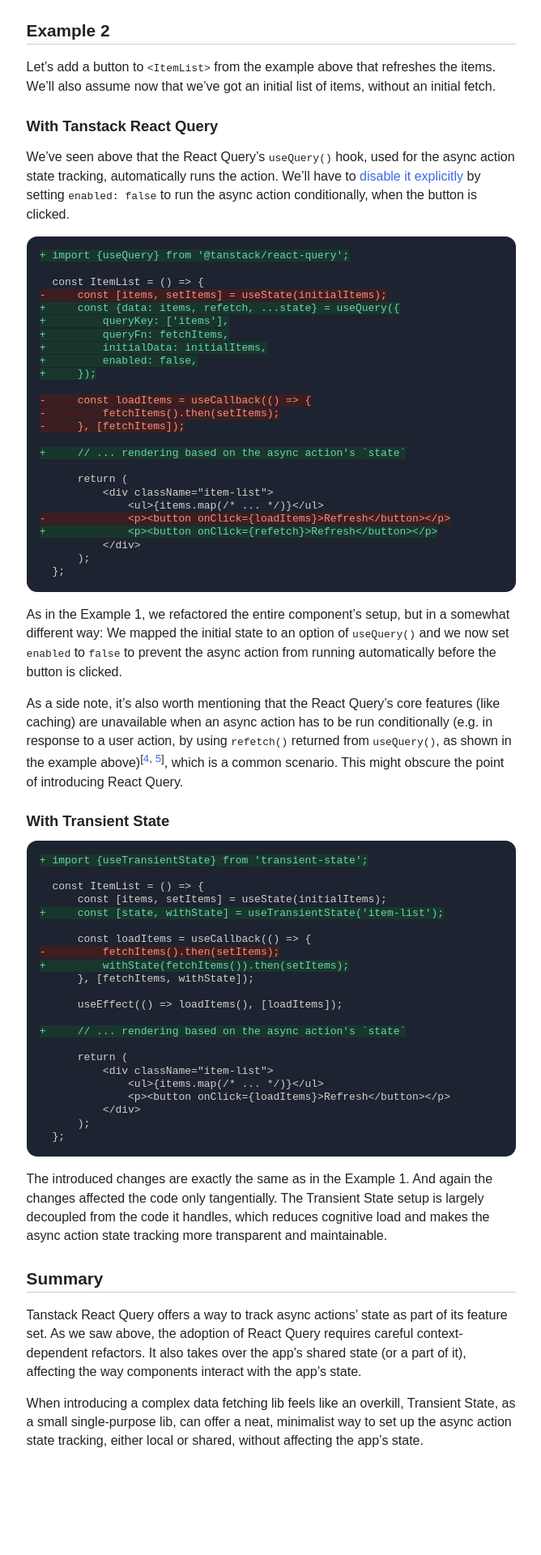
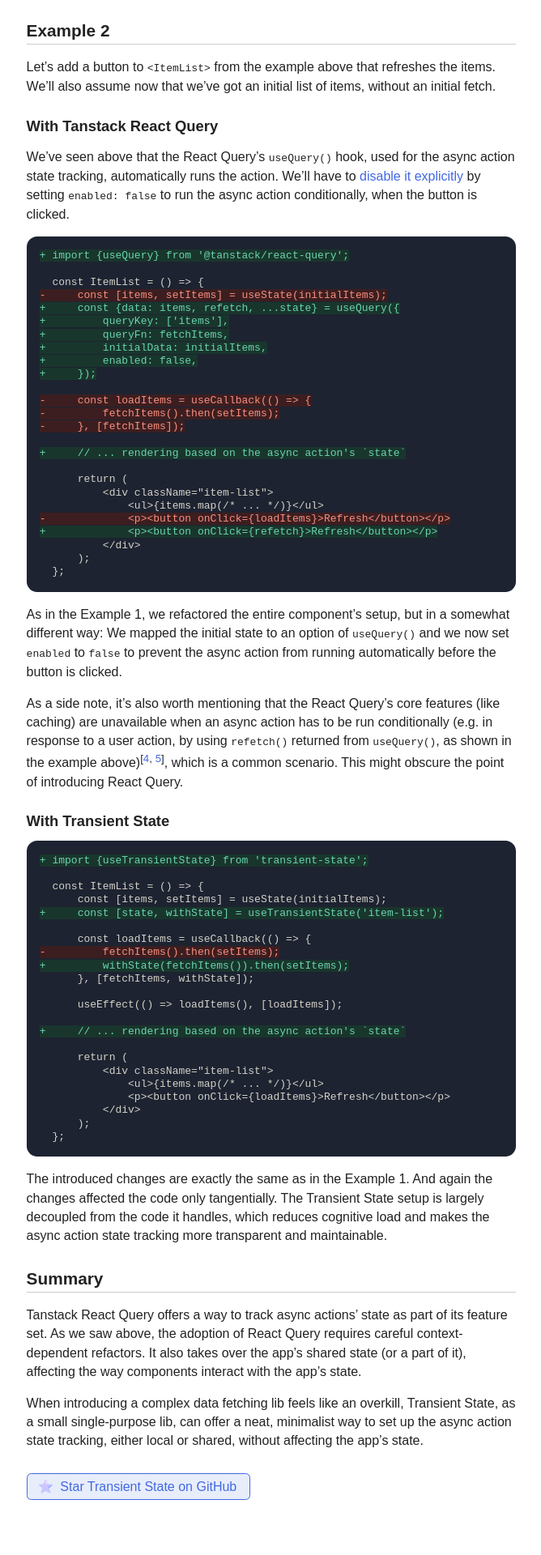
Before and after one commit to axtk/axtk.github.io, a Jekyll site: the page built from transient_state.md, in a window 1280 px wide. Shown: the part 2563-4483 px from the top of the page at 81% size, without its empty margins (305-973 px from the left). Built offline with Jekyll 4.4.1, drawn with Linux system fonts in a browser that asks for light colours; our own code applies the rules of GitHub Pages for plain Markdown files; before the commit the page ends 4410 px from its top, so only the background shows below that.

Commit message:
add star buttons

```diff
--- a/css/plain.css
+++ b/css/plain.css
@@ -196,6 +196,7 @@
     border-radius: .35em;
     padding: .25em 1em;
     padding-inline-start: .8em;
+    margin: .75em 0;
 }
 a.star-button:hover {
     text-decoration: none;
--- a/transient_state.md
+++ b/transient_state.md
@@ -167,3 +167,5 @@
 Tanstack React Query offers a way to track async actions' state as part of its feature set. As we saw above, the adoption of React Query requires careful context-dependent refactors. It also takes over the app's shared state (or a part of it), affecting the way components interact with the app's state.
 
 When introducing a complex data fetching lib feels like an overkill, Transient State, as a small single-purpose lib, can offer a neat, minimalist way to set up the async action state tracking, either local or shared, without affecting the app's state.
+
+<a href="https://github.com/axtk/transient-state" class="star-button">Star Transient State on GitHub</a>
```
Also changed, not shown: groundstate.md (+2 -0 lines).
